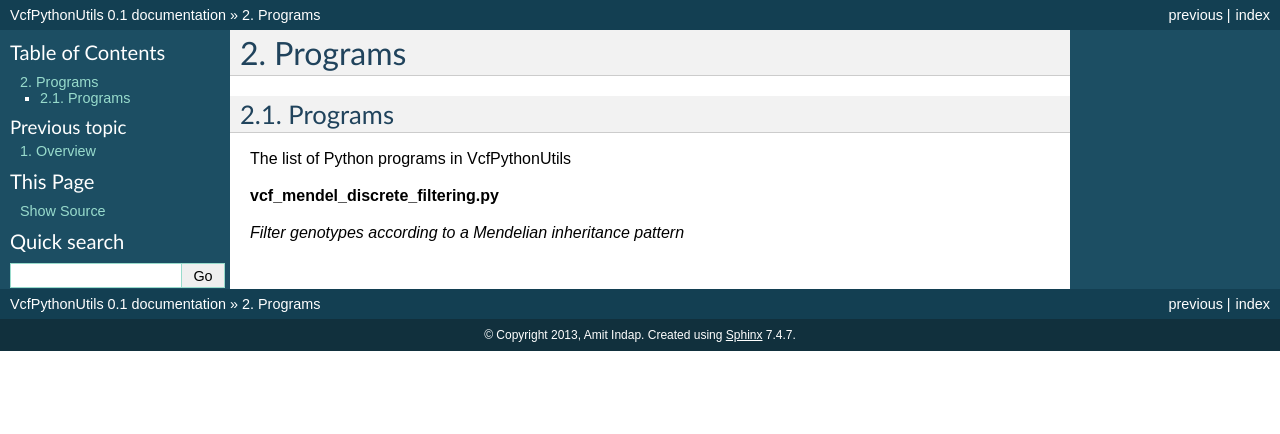
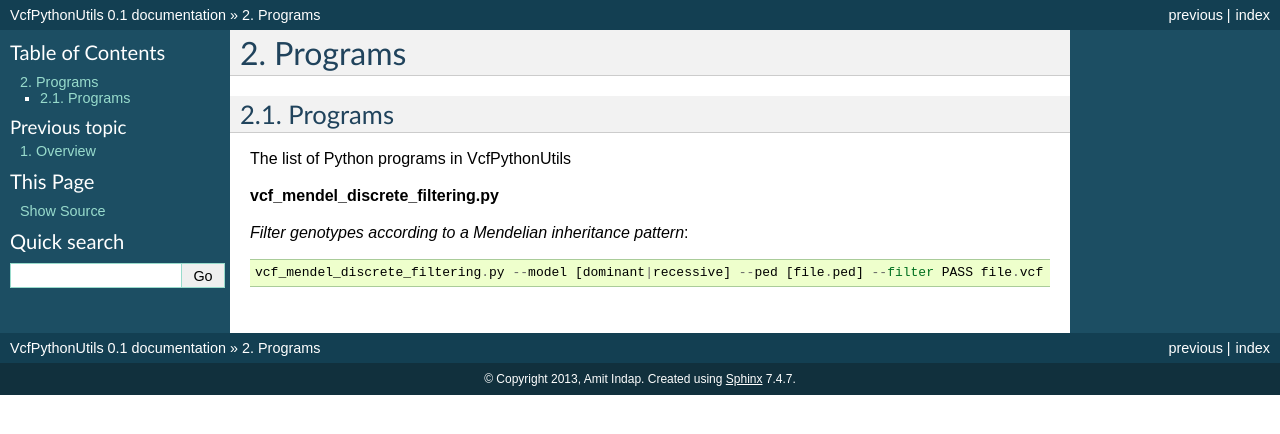
Before and after one commit to indapa/VcfPythonUtils, a Sphinx documentation site: the page built from docs/programs.rst, in a window 1280 px wide. Shown: the top 434 px of the page. Built offline with Sphinx 7.4.7, drawn with Linux system fonts in a browser that asks for light colours; some of the changed lines change nothing that is shown.

Commit message:
added codeblock

```diff
--- a/docs/programs.rst
+++ b/docs/programs.rst
@@ -10,8 +10,6 @@ The list of Python programs in VcfPythonUtils
 
 **vcf_mendel_discrete_filtering.py**
 
-*Filter genotypes according to a Mendelian inheritance pattern*
+*Filter genotypes according to a Mendelian inheritance pattern*::
 
-.. code-block: bash
-
-   vcf_mendel_discrete_filtering.py --model [dominant|recessive] --ped [file.ped] --filter PASS file.vcf
+	vcf_mendel_discrete_filtering.py --model [dominant|recessive] --ped [file.ped] --filter PASS file.vcf
```
